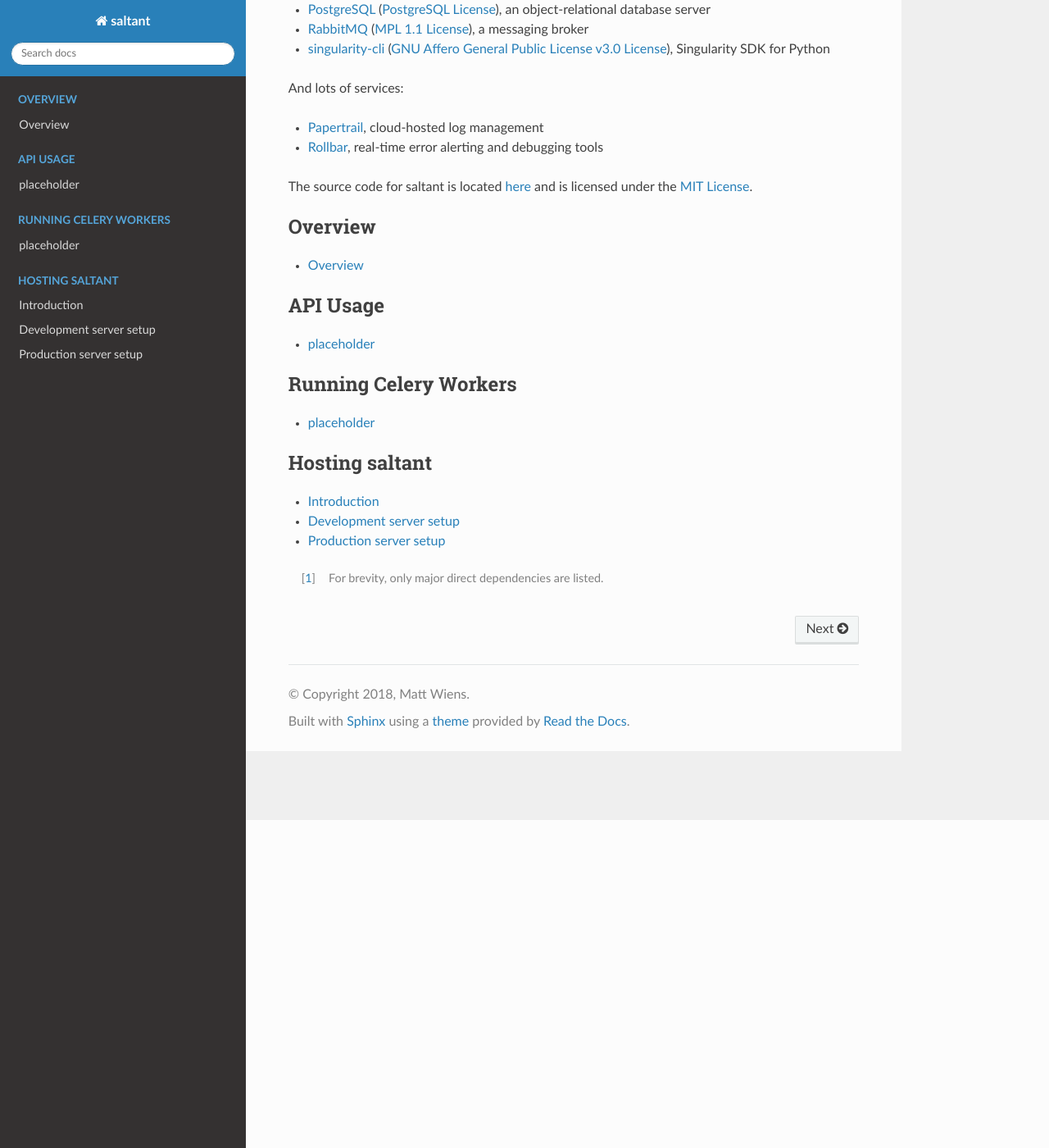
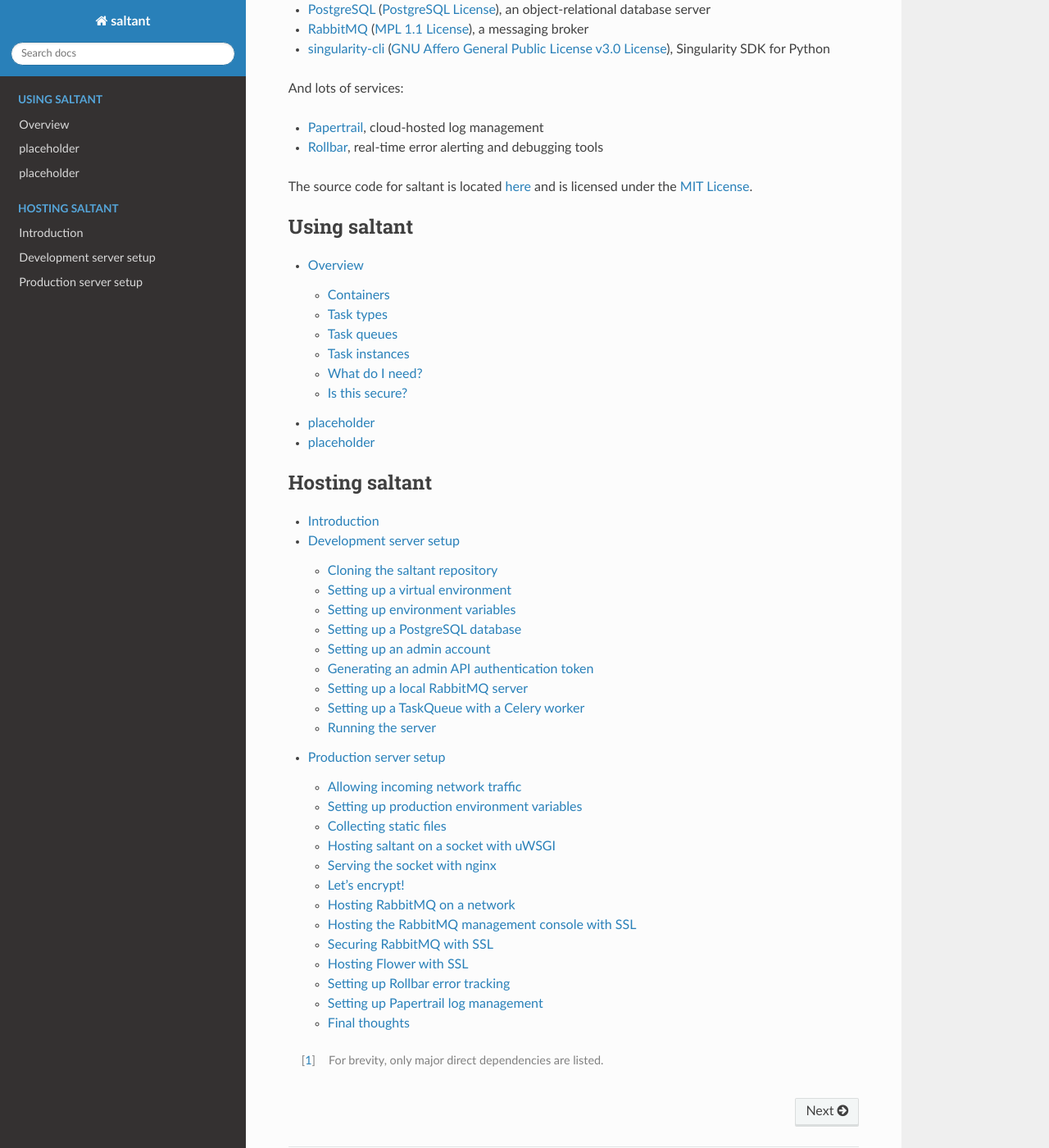
Before and after one commit to saltant-org/saltant, a Sphinx documentation site: the page built from docs/source/index.rst, in a window 1280 px wide and 1400 px high, scrolled down 400 px. Shown: the whole window at 82% size. Built offline with Sphinx 7.4.7 and the Read the Docs theme 2.0.0, drawn with Linux system fonts in a browser that asks for light colours.

Commit message:
Reorganize structure of docs

```diff
--- a/docs/source/index.rst
+++ b/docs/source/index.rst
@@ -26,25 +26,15 @@
 License`_.
 
 .. toctree::
-   :maxdepth: 1
-   :caption: Overview
+   :maxdepth: 2
+   :caption: Using saltant
 
    overview/overview
-
-.. toctree::
-   :maxdepth: 1
-   :caption: API Usage
-
    api/placeholder
-
-.. toctree::
-   :maxdepth: 1
-   :caption: Running Celery Workers
-
    celery-workers/placeholder
 
 .. toctree::
-   :maxdepth: 1
+   :maxdepth: 2
    :caption: Hosting saltant
 
    hosting/introduction
```
